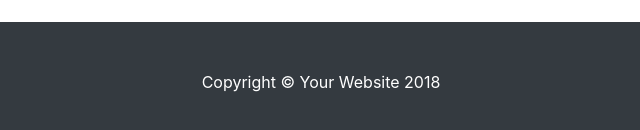
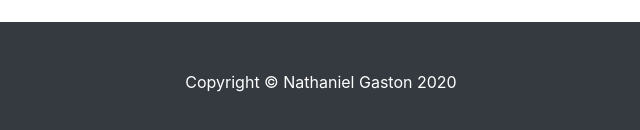
Before and after one commit to geog3540/ncgaston, a website: page index.html in a window 1280 px wide. Shown: the part 1448-1578 px from the top of the page, 319-959 px from the left. Drawn offline with Linux system fonts and the light colour scheme.

Commit message:
added copyright changes

```diff
--- a/index.html
+++ b/index.html
@@ -136,7 +136,7 @@
     <!-- Footer -->
     <footer class="py-5 bg-dark">
       <div class="container">
-        <p class="m-0 text-center text-white">Copyright &copy; Your Website 2018</p>
+        <p class="m-0 text-center text-white">Copyright &copy; Nathaniel Gaston 2020</p>
       </div>
       <!-- /.container -->
     </footer>
```
Also changed, not shown: shortbio.html (+1 -1 lines).
